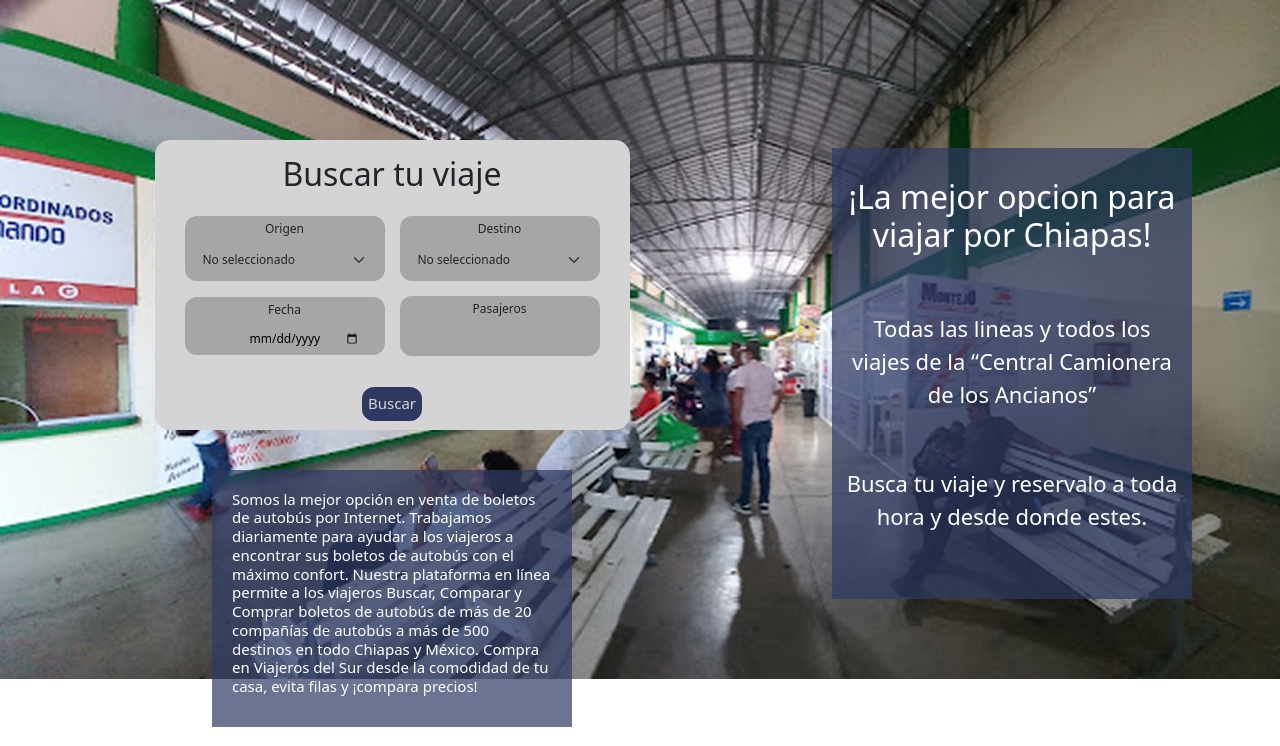
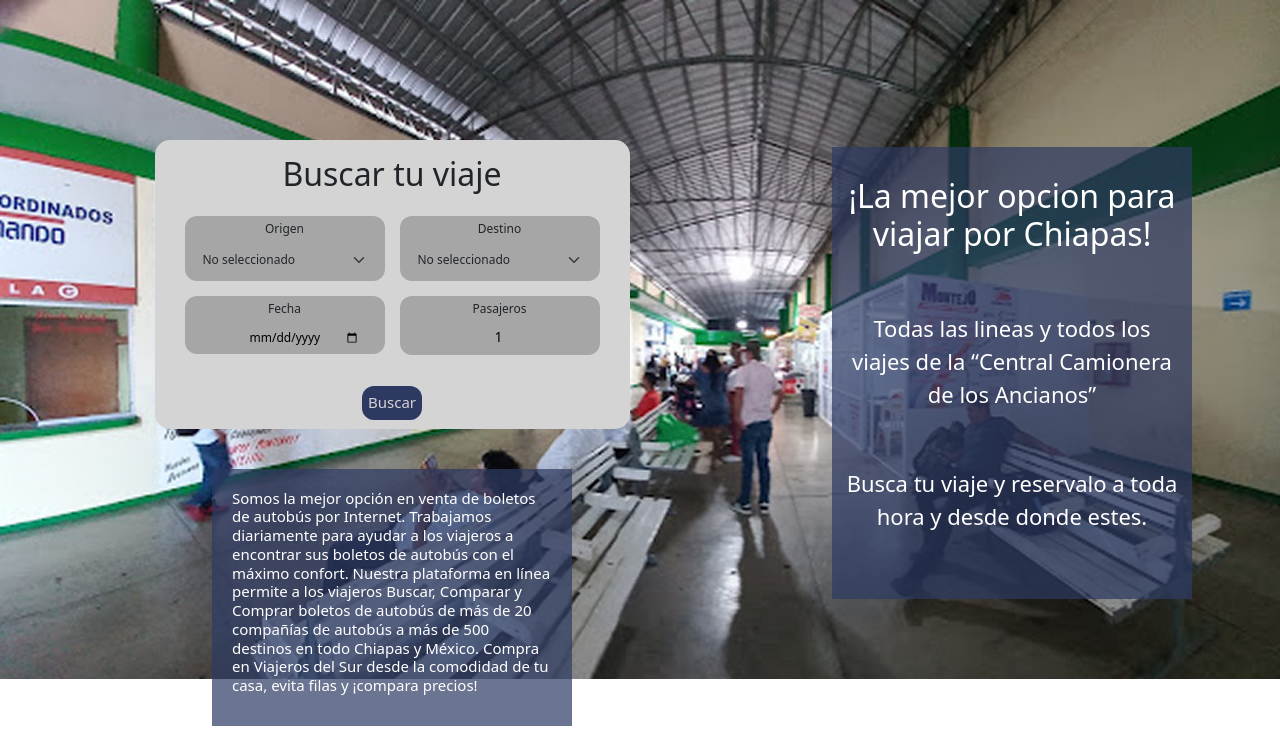
Before and after one commit to JoshuaBarrantesMena/ProyectoWeb, a PHP site: page /ejerciciosphp/ in a window 1280 px wide. Shown: the part 120-866 px from the top of the page. Run offline with PHP 8.4, Linux system fonts and the light colour scheme; data that the repository does not hold is empty.

Commit message:
detalles del Index/Inicio
area de texto numerico de pasajeros mejor posicionada, 1 por defecto

```diff
--- a/view/css/style.css
+++ b/view/css/style.css
@@ -164,11 +164,21 @@ footer{
 .Inicio_input_number{
     background-color: #a7a6a6;
     border: 0px;
-    font-size: 12px;
+    font-size: 14px;
     height: 24px;
     width: 80px;
-    padding-left: 30px;
+    padding-right: 2px;
+    text-align: center;
 }
+.Inicio_input_number::-webkit-inner-spin-button,
+.numeric-input::-webkit-outer-spin-button {
+    -webkit-appearance: none;
+    margin: 0;
+}
+.Inicio_input_number:focus {
+    border-color: #555;
+    outline: none;
+  }
 .Inicio_left_label{
     padding-left: 10px;
     padding-right: 10px;
--- a/view/index.php
+++ b/view/index.php
@@ -51,7 +51,7 @@
                             <td>
                                 <div class="Inicio_search_panel_params">
                                     <h6>Pasajeros</h6>
-                                    <input type="number" class="Inicio_input_number">
+                                    <input type="number" value="1" min="0" class="Inicio_input_number">
                                 </div>
                             </td>
                         </tr>
```
